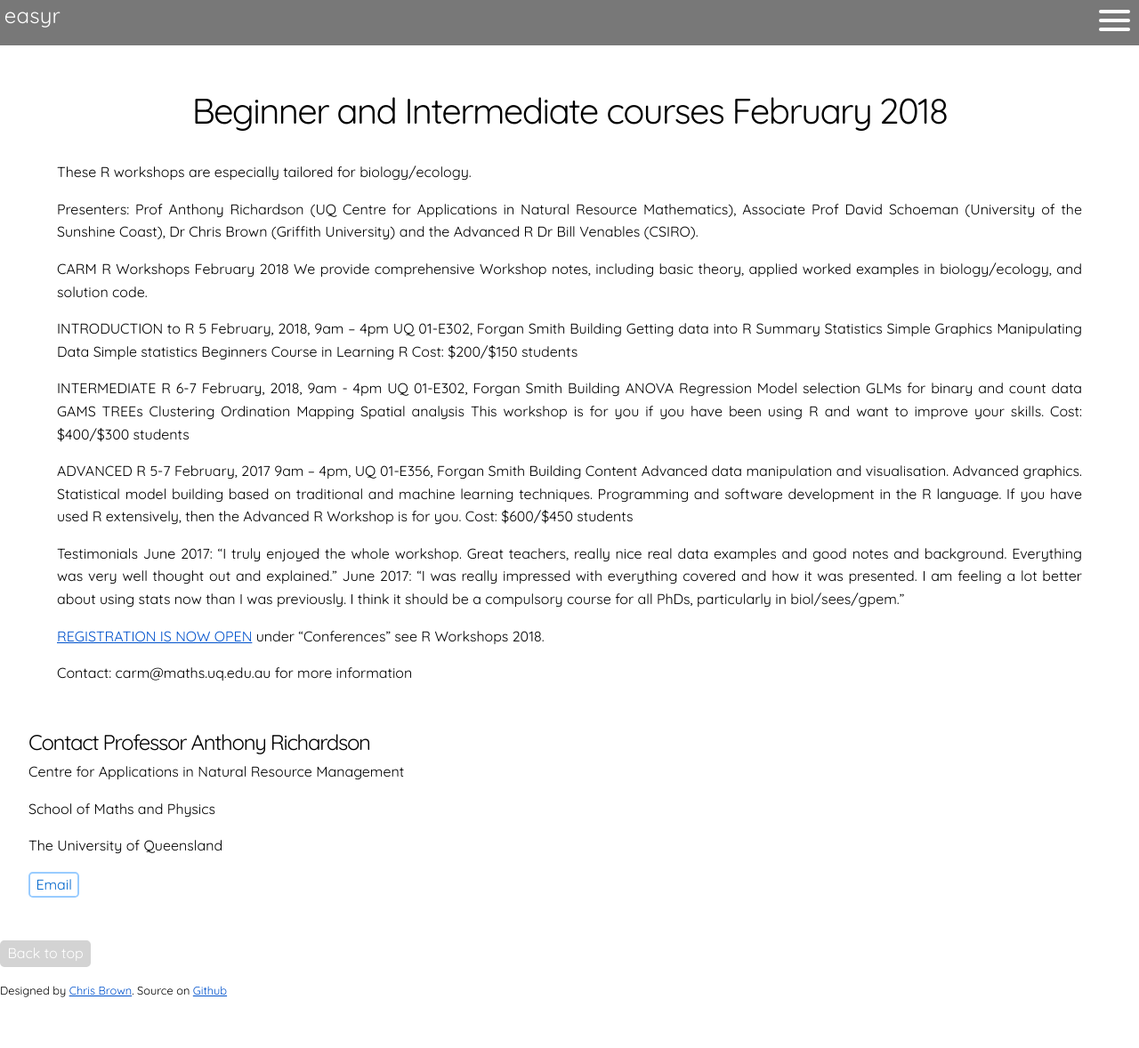
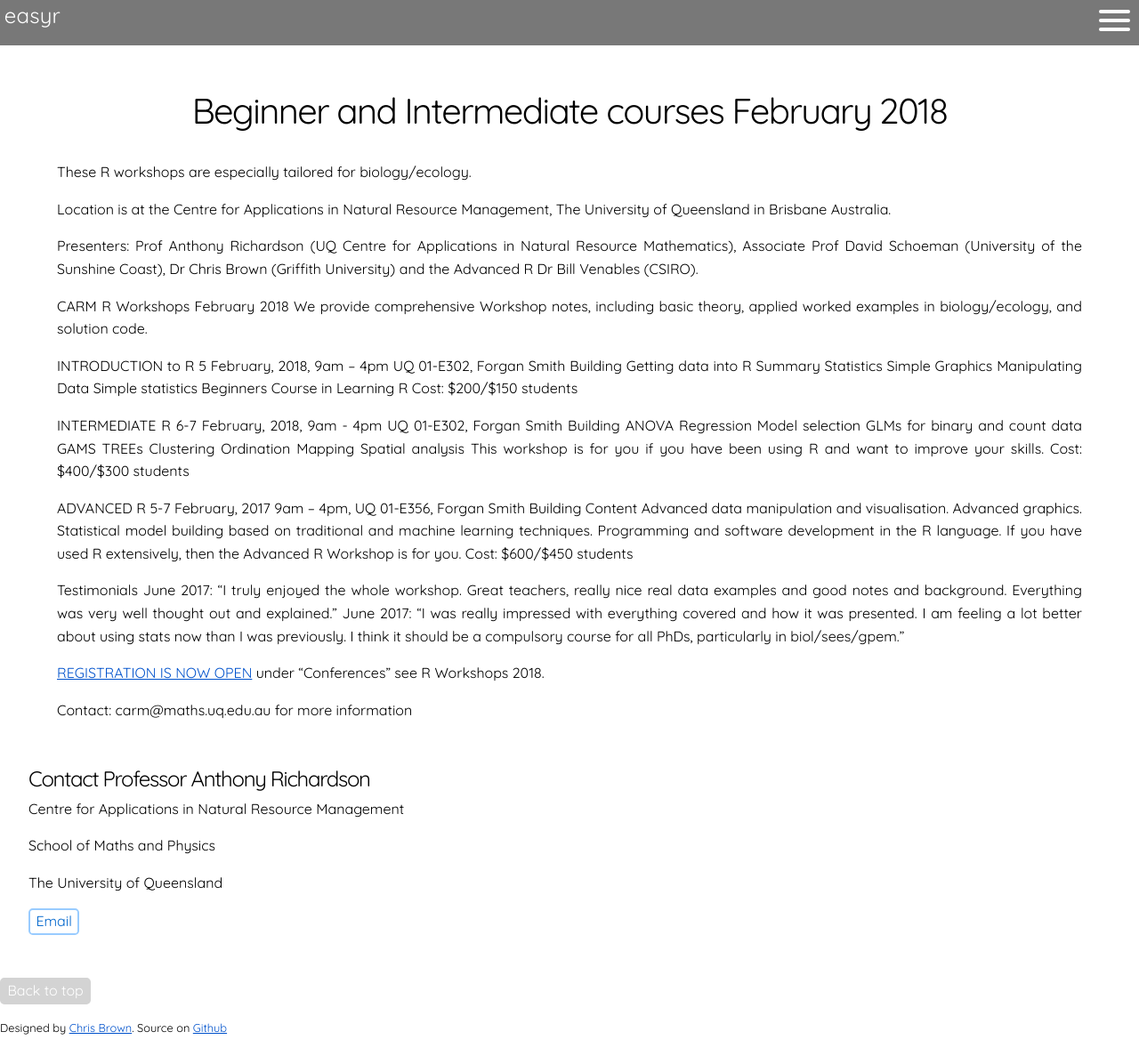
Before and after one commit to cbrown5/easyr, a Jekyll site: the page built from _posts/2017-06-15-feb-r-course.md, in a window 1280 px wide. Shown: the whole page at 89% size. Built offline with Jekyll 4.4.1, drawn with Linux system fonts in a browser that asks for light colours; before the commit the page ends 1136 px from its top, so only the background shows below that.

Commit message:
new course

```diff
--- a/_posts/2017-06-15-feb-r-course.md
+++ b/_posts/2017-06-15-feb-r-course.md
@@ -8,6 +8,8 @@ published: True
 # Beginner and Intermediate courses February 2018
 
 These R workshops are especially tailored for biology/ecology.
+
+Location is at the Centre for Applications in Natural Resource Management, The University of Queensland in Brisbane Australia.
 
 Presenters:  Prof Anthony Richardson (UQ Centre for Applications in Natural Resource Mathematics), Associate Prof David Schoeman (University of the Sunshine Coast),
 Dr Chris Brown (Griffith University) and the Advanced R Dr Bill Venables (CSIRO).
```
